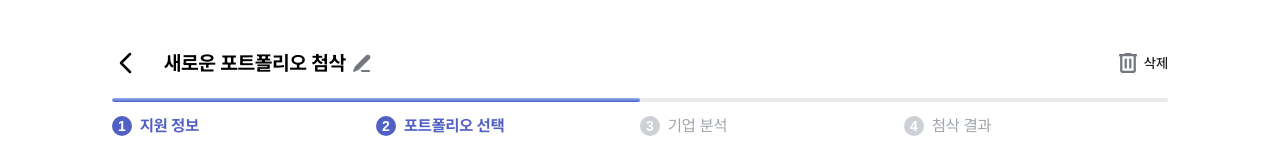
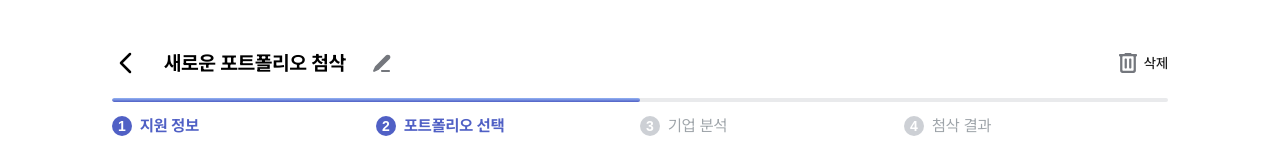
Before and after one commit to Teamie71/folioo-front, a Next.js app: page /correction/1 in a window 1280 px wide. Both pictures are taken after a click on the button "첨삭 의뢰하기". Shown: the top 160 px of the page. Built offline with nearby package versions, Linux system fonts and the light colour scheme.

Commit message:
🎨 Design: InlineEdit 제목-아이콘 간격 수정

```diff
--- a/src/components/InlineEdit.tsx
+++ b/src/components/InlineEdit.tsx
@@ -65,13 +65,13 @@ export function InlineEdit({
   return (
     <div
       className={cn(
-        'group flex items-center gap-[0.25rem]', // 간격 수정 반영
-        !isEditing && 'cursor-pointer',          // UX 유지
+        'group flex items-center gap-[1.5rem]',
+        !isEditing && 'cursor-pointer', // UX 유지
         className,
       )}
     >
-      {isEditing ? (
-        editable && (
+      {isEditing
+        ? editable && (
             <div className='relative inline-flex items-center'>
               <div className='relative inline-block'>
                 <span
@@ -117,12 +117,11 @@ export function InlineEdit({
               </button>
             </div>
           )
-      ) : (
-        editable && (
+        : editable && (
             <>
               {/* 제목 텍스트 */}
               <span
-              className='rounded-[0.375rem] border border-transparent pl-[0.75rem] pr-0 py-[0.5rem] text-[1.25rem] font-bold'
+                className='rounded-[0.375rem] border border-transparent py-[0.5rem] pr-0 pl-[0.75rem] text-[1.25rem] font-bold'
                 onClick={onEdit}
               >
                 {title}
@@ -148,7 +147,6 @@ export function InlineEdit({
                 </svg>
               </button>
             </>
-        )
           )}
     </div>
   );
```
Lines whose indentation alone changed are shown as unchanged.
